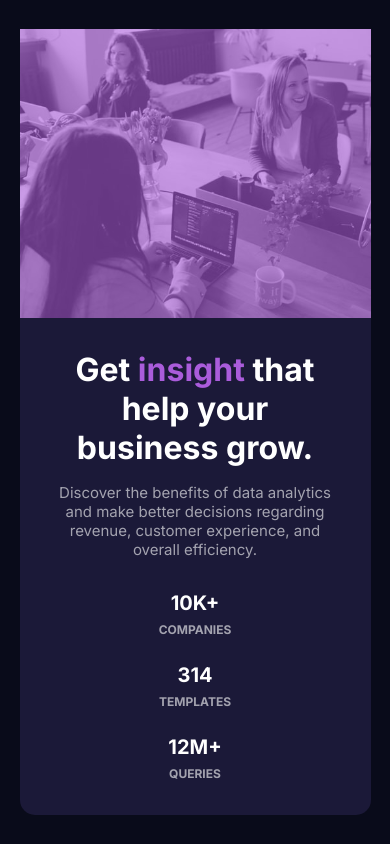
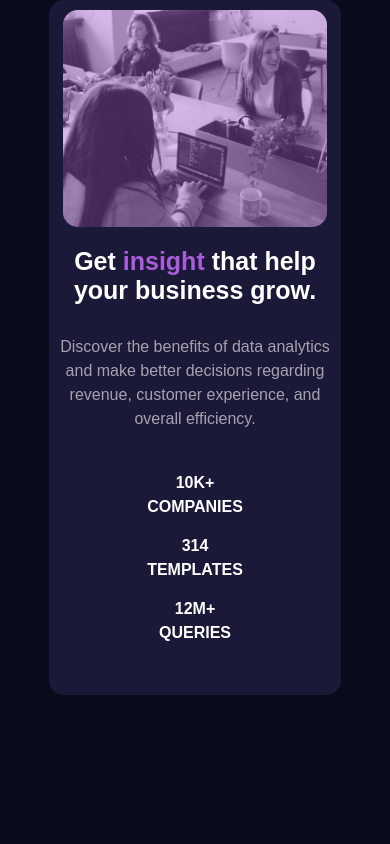
Before and after one commit to roastgrammer/004-status_view, a plain HTML site: page index.html in a window 390 px wide. Drawn offline with Linux system fonts and the light colour scheme.

Commit message:
update 2022

```diff
--- a/css/main.css
+++ b/css/main.css
@@ -1,95 +1,15 @@
-@import url("https://fonts.googleapis.com/css2?family=Inter:wght@100&display=swap");
-@import url("https://fonts.googleapis.com/css2?family=Inter:wght@700&display=swap");
-@import url("https://fonts.googleapis.com/css2?family=Inter:wght@400&display=swap");
-* {
-  padding: 0;
-  margin: 0;
-  box-sizing: border-box; }
-
-body {
-  background-color: #090b1a; }
-  body main .main-block {
-    width: 100%;
-    min-height: 100vh; }
-    body main .main-block .block {
-      min-height: 100vh;
-      display: flex;
-      justify-content: center;
-      align-items: center; }
-    body main .main-block .card {
-      display: flex;
-      border-radius: 15px;
-      width: 80%;
-      background-color: #1b1938; }
-      body main .main-block .card .left .text {
-        padding: 2rem;
-        font-family: 'Inter' , sans-serif; }
-        body main .main-block .card .left .text h1 {
-          color: #ffffff;
-          margin-bottom: 1rem; }
-          body main .main-block .card .left .text h1 span {
-            color: #aa5cdb; }
-        body main .main-block .card .left .text p {
-          color: #ffffff99;
-          font-size: 15px; }
-      body main .main-block .card .left .sub-text {
-        margin-top: 2rem; }
-        body main .main-block .card .left .sub-text .p-part {
-          display: flex;
-          justify-content: space-around; }
-          body main .main-block .card .left .sub-text .p-part p {
-            font-size: 20px;
-            font-weight: 700 !important;
-            color: #ffffff; }
-            body main .main-block .card .left .sub-text .p-part p span {
-              color: #ffffff99;
-              font-size: 12px;
-              font-weight: 600 !important; }
-      body main .main-block .card .right .img-part {
-        display: flex;
-        width: 100%;
-        min-height: 100%;
-        background-color: #aa5cdb;
-        border-top-right-radius: 15px;
-        border-bottom-right-radius: 15px; }
-        body main .main-block .card .right .img-part img {
-          border-top-right-radius: 15px;
-          border-bottom-right-radius: 15px;
-          width: 100%;
-          min-height: 100%;
-          opacity: .4; }
-
-@media screen and (max-width: 991px) {
-  .card {
-    transition: .3s;
-    width: 90% !important; } }
-
-@media screen and (max-width: 767px) {
-  .card {
-    width: 70% !important;
-    transition: .3s !important;
-    display: flex;
-    flex-direction: column-reverse !important;
-    justify-content: none;
-    align-items: none; }
-    .card .left .text h1 {
-      text-align: center; }
-    .card .left .text p {
-      text-align: center; }
-    .card .left .text .sub-text .p-part {
-      display: flex;
-      flex-direction: column !important; }
-      .card .left .text .sub-text .p-part P:not(:last-child) {
-        margin-bottom: 1.5rem; }
-    .card .right .img-part {
-      border-radius: 0 !important; }
-      .card .right .img-part img {
-        border-radius: 0 !important;
-        border-radius: 0 !important;
-        transition: .3s;
-        width: 100% !important; } }
-
-@media screen and (max-width: 586px) {
-  .card {
-    transition: .3s;
-    width: 90% !important; } }
+*{padding:0;margin:0;box-sizing:border-box;font-family:Arial,Helvetica,sans-serif}
+body{background:#090b1a;color:#fff}
+main{height:100vh;display:flex;align-items:center;justify-content:center}
+main .box{display:flex;background:#1b1938;width:75%;border-radius:15px}
+main .box .txt{padding:10px}
+main .box .txt>p{color:#ffffff99;line-height:1.5;width:90%}
+main .box .txt h1 span{color:#aa5cdb}
+main .box .txt h1{width:90%;margin-bottom:30px}
+main .box .img .cover{width:100%;height:100%;background-color:#aa5cdb;border-top-right-radius:15px;border-bottom-right-radius:15px}
+main .box .img img{display:flex;width:100%;height:100%;border-top-right-radius:15px;border-bottom-right-radius:15px;opacity:.6}
+main .box .txt .sub-txt{display:flex;justify-content:space-around;text-align:center;align-items:center;margin:40px 0;line-height:1.5;font-weight:700}
+@media screen and (max-width :1200px){main .box{width:85%;transition:width .5s}main .box .txt>p{width:100%!important}}
+@media screen and (max-width :1024px){main{height:100%!important}main .box{flex-direction:column-reverse;align-items:center;width:50%}main .box .img .cover{border-radius:15PX!important;width:100%}main .box .img img{border-radius:15px!important}}
+@media screen and (max-width :768px){main{height:100%!important}main .box{width:75%}main .box .img .cover{width:90%;margin:10px auto}main .box .txt{text-align:center}main .box .txt h1{width:100%;font-size:25px}main .box .txt .sub-txt{flex-direction:column}main .box .txt .sub-txt div:not(:last-child){margin-bottom:15px}}
+@media screen and (max-width :320px){main{height:auto!important}}
--- a/index.html
+++ b/index.html
@@ -4,43 +4,33 @@
     <meta charset="UTF-8">
     <meta http-equiv="X-UA-Compatible" content="IE=edge">
     <meta name="viewport" content="width=device-width, initial-scale=1.0">
-    <link rel="stylesheet" href="./css/main.css">
+    <link rel="stylesheet" href="css/main.css">
     <title>Stats Preview</title>
 </head>
 <body>
     <main>
-        <div class="main-block">
-            <div class="block">
-                <div class="card">
-                    <div class="left">
-                        <div class="text">
-                            <h1>Get <span>insight</span> that help
-                                your business grow.
-                            </h1>
-                            <p class="bottom">Discover the benefits of data analytics and make
-                                better decisions regarding revenue, customer
-                                experience, and overall efficiency.
-                            </p>
-                            <div class="sub-text">
-                                <div class="p-part">
-                                    <p>10K+<br>
-                                        <span>COMPANIES</span>
-                                    </p>
-                                    <p>314<br>
-                                        <span>TEMPLATES</span>
-                                    </p>
-                                    <p>12M+<br>
-                                        <span>QUERIES</span>
-                                    </p>
-                                </div>
-                            </div>
-                        </div>
+        <div class="box">
+            <div class="txt">
+                <h1>Get <span>insight</span> that help your business grow.</h1>
+                <p>Discover the benefits of data analytics and make better decisions regarding revenue, customer experience, and overall efficiency.</p>
+                <div class="sub-txt">
+                    <div class="t1">
+                        <p>10K+</p>
+                        <p>COMPANIES</p>
                     </div>
-                    <div class="right">
-                        <div class="img-part">
-                            <img src="./images/image-header-desktop.jpg" alt="image-header-desktop">
-                        </div>
+                    <div class="t2">
+                        <p>314</p>
+                        <p>TEMPLATES</p>
                     </div>
+                    <div class="t3">
+                        <p>12M+</p>
+                        <p>QUERIES</p>
+                    </div>
+                </div>
+            </div>
+            <div class="img">
+                <div class="cover">
+                    <img src="images/image-header-desktop.jpg" alt="just an image">
                 </div>
             </div>
         </div>
--- a/sass/main.scss
+++ /dev/null
@@ -1,139 +0,0 @@
-@import "variables";
-
-* {
-    padding:0;
-    margin:0;
-    box-sizing:border-box;
-}
-body {
-    background-color:$VeryDarkBlue;
-
-    main {
-        .main-block {
-            width: 100%;
-            min-height: 100vh;
-            .block {
-                min-height: 100vh;
-                display: flex;
-                justify-content: center;
-                align-items: center;
-            }
-            .card {
-                display: flex;
-                border-radius: 15px;
-                width: 80%;
-                background-color: $Dddb;
-                .left {
-                    .text {
-                        padding: 2rem;
-                        @import url('https://fonts.googleapis.com/css2?family=Inter:wght@100&display=swap');
-                        font-family: 'Inter' , sans-serif;
-                        h1 {
-                            @import url('https://fonts.googleapis.com/css2?family=Inter:wght@700&display=swap');
-                            color:$White;
-                            margin-bottom: 1rem;
-                            span {
-                                color:$SV;
-                            }
-                        }
-                        p {
-                            @import url('https://fonts.googleapis.com/css2?family=Inter:wght@400&display=swap');
-                            color:$STwhite-2;
-                            font-size: 15px;
-                        }
-                    }
-                    .sub-text {
-                        margin-top: 2rem;
-                        .p-part {
-                            display: flex;
-                            justify-content: space-around;
-                            p{
-                                font-size: 20px;
-                                font-weight: 700 !important;
-                                color:$White;
-                                span {
-                                    color:$STwhite-2;
-                                    font-size: 12px;
-                                    font-weight: 600 !important;
-                                }
-                            }
-                        }
-                    }
-                }
-                .right {
-                    .img-part {
-                        display: flex;
-                        width: 100%;
-                        min-height: 100%;
-                        background-color: $SV;
-                        border-top-right-radius: 15px;
-                        border-bottom-right-radius: 15px;
-                        img {
-                            border-top-right-radius: 15px;
-                            border-bottom-right-radius: 15px;
-                            width: 100%;
-                            min-height: 100%;
-                            opacity: .4;
-                        }
-                    }
-                }
-            }
-        }
-    }
-}
-@media screen and (max-width:991px){
-    .card {
-        transition:.3s;
-        width: 90% !important;
-    }
-}
-
-@media screen and (max-width:767px) {
-    .card {
-        width: 70% !important;
-        transition:.3s !important;
-        display: flex;
-        flex-direction: column-reverse !important;
-        justify-content: none;
-        align-items: none;
-        .left {
-            .text {
-                h1 {
-                    text-align: center;
-                }
-                p {
-                    text-align: center;
-                }
-                .sub-text {
-                    .p-part {
-                        display: flex;
-                        flex-direction: column !important;
-                        P {
-                            &:not(:last-child) {
-                                margin-bottom: 1.5rem;
-                            }
-                        }
-                    }
-
-                }
-            }
-        }
-        .right {
-            .img-part {
-                border-radius: 0 !important;
-                img {
-                    border-radius: 0 !important;
-                    border-radius: 0 !important;
-                    transition:.3s;
-                    width: 100% !important;
-                }
-            }
-        }
-    }
-}
-@media screen and (max-width:586px){
-    .card {
-        transition:.3s;
-        width: 90% !important;
-    }
-}
```
Also changed, not shown: package.json (deleted, +0 -15 lines), sass/_variables.scss (deleted, +0 -7 lines), images/favicon-32x32.png (deleted), images/image-header-mobile.jpg (deleted), javascript/main.js (deleted), 1 other file.
